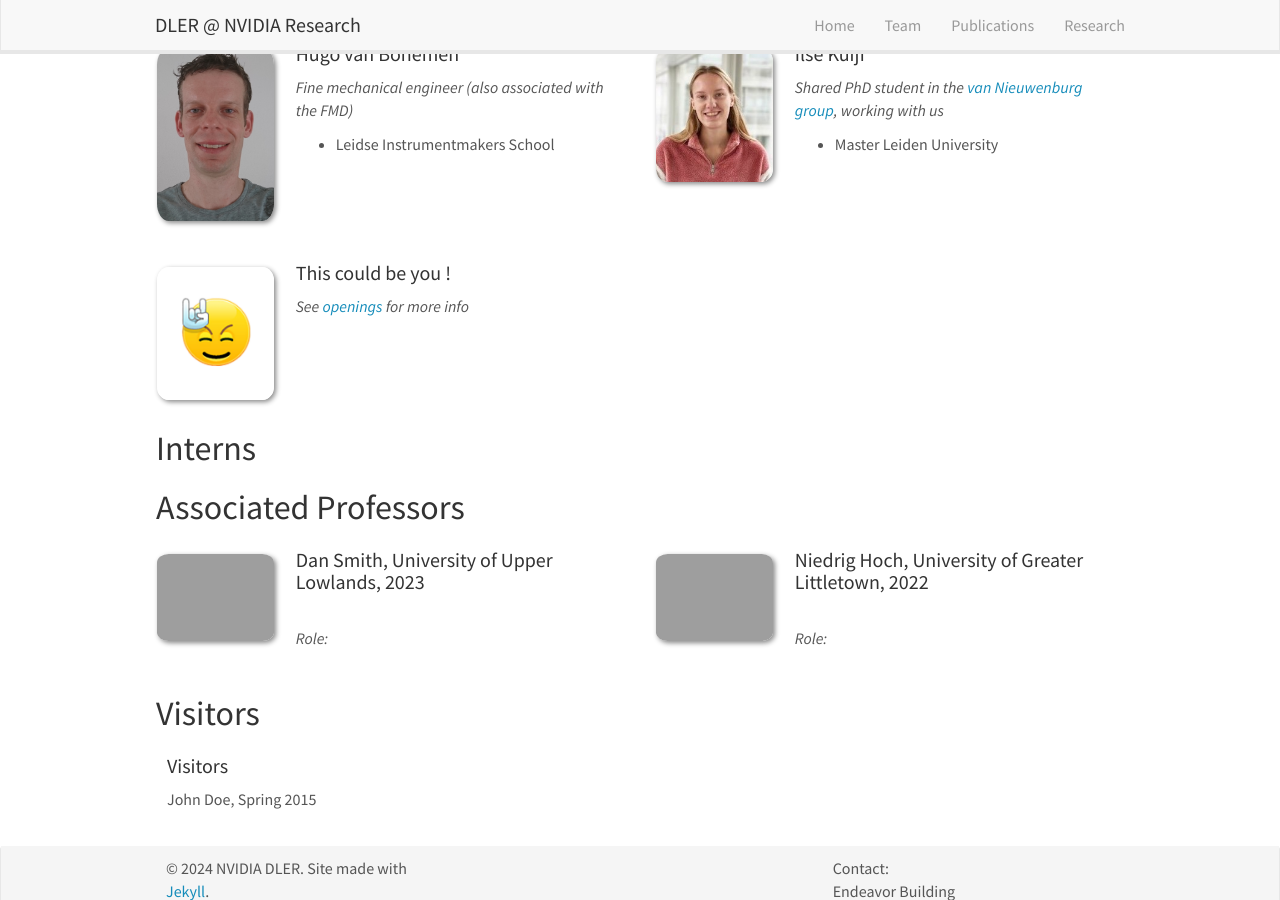
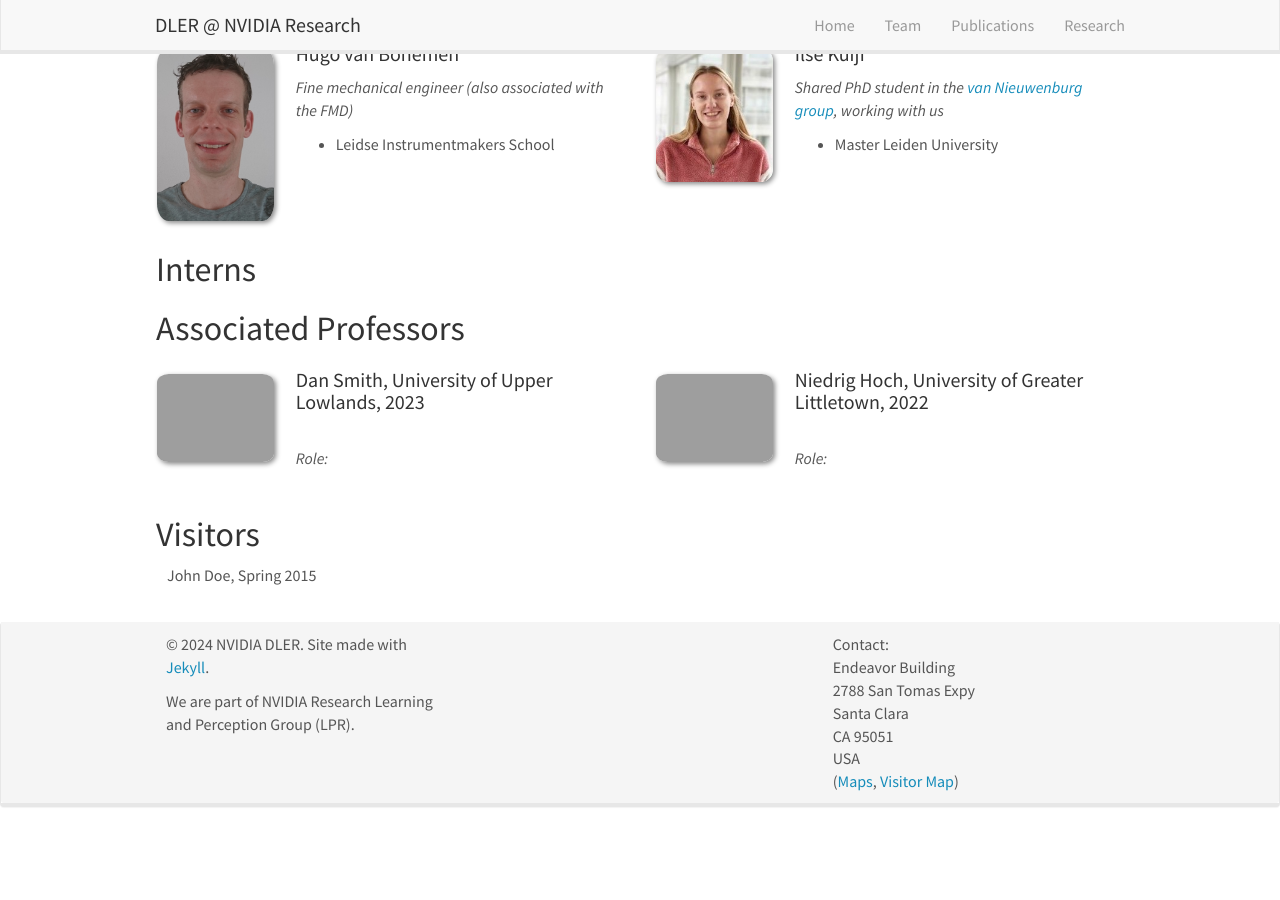
Before and after one commit to nv-dler/nv-dler.github.io, a Jekyll site: the page built from _pages/team.md, in a window 1280 px wide and 900 px high, scrolled down 1377 px. Built offline with Jekyll 4.4.1, drawn with Linux system fonts in a browser that asks for light colours; nearby versions of some CDN libraries; after the commit the page ends 2206 px from its top, so only the background shows below that.

Commit message:
data update

```diff
--- a/_data/members.yml
+++ b/_data/members.yml
@@ -102,12 +102,3 @@
   email: Bastiaans@Physics.LeidenUniv.nl
   number_educ: 1
   education1: Master Leiden University
-
-- name: "This could be you !"
-  photo: rock.jpg
-  info: See <a href="http://www.allanlab.org/vacancies">openings</a> for more info
-  email: milan.allan@gmail.com
-  number_educ: 0
-  education1:
-  education2:
-  education3:
--- a/_pages/team.md
+++ b/_pages/team.md
@@ -166,7 +166,6 @@ Jump to [members](#members), [interns](#interns), [associated professors](#assoc
 <div class="row">
 
 <div class="col-sm-4 clearfix">
-<h4>Visitors</h4>
 {% for member in site.data.visitors %}
 {{ member.name }}
 {% endfor %}
```
Also changed, not shown: other parts of _pages/team.md (+1 -1 lines).
